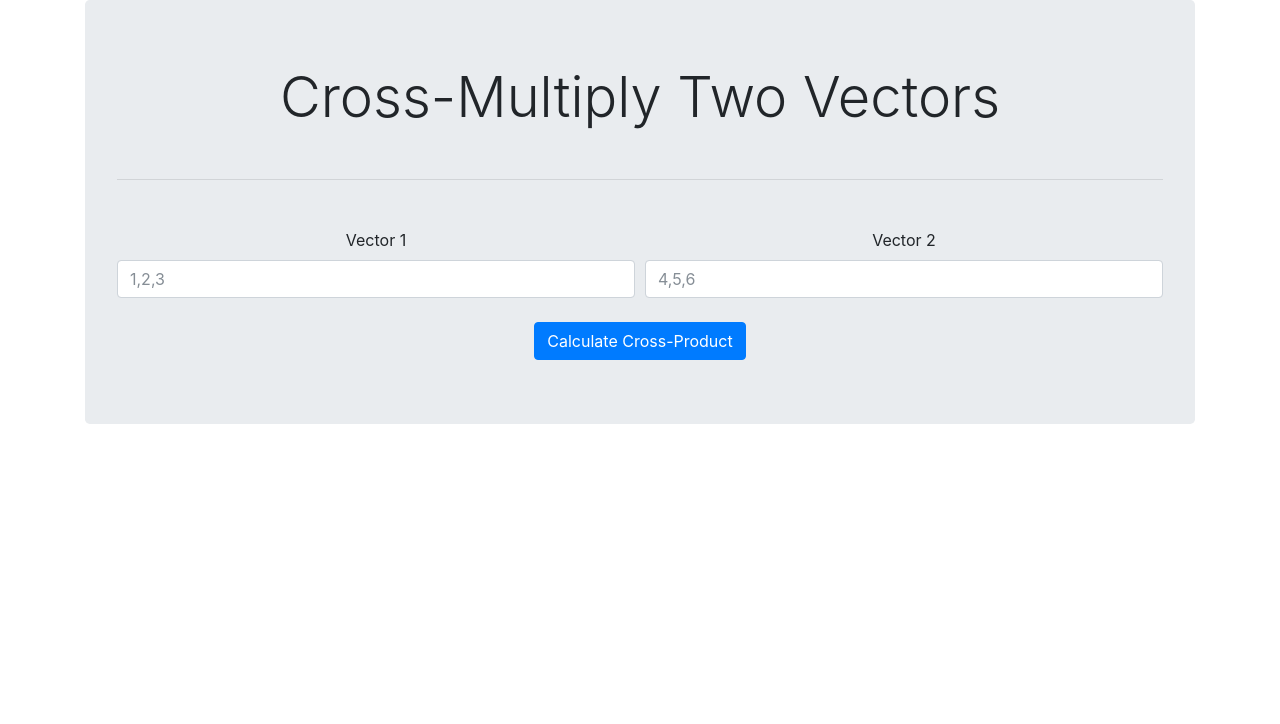
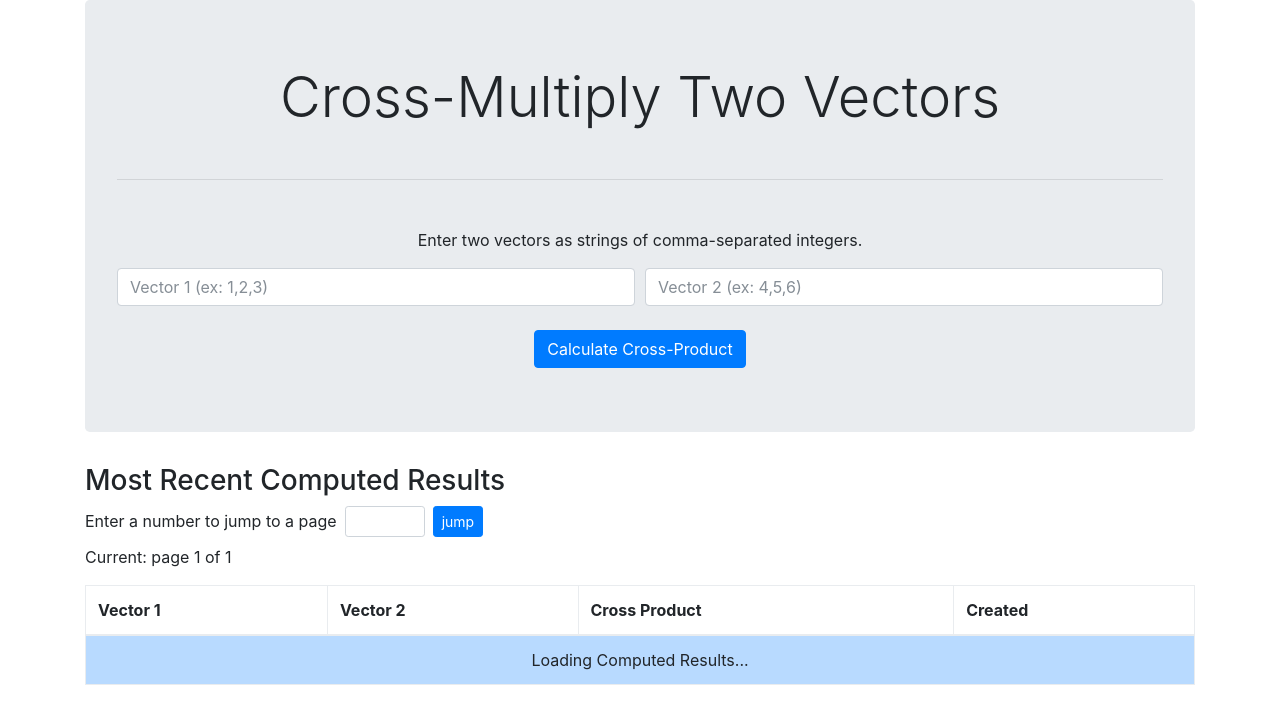
Before and after one commit to souldeux/croscon, a Django app: page / in a window 1280 px wide. Shown: the top 724 px of the page. Run offline with Django 3.2, Linux system fonts and the light colour scheme; parts of the project's set-up code (start-up, migrations or seed data) failed here and were passed over; some libraries are stand-ins or nearby versions.

Commit message:
Submission & error handling
Mostly front-end updates to the home.html template, enabling it to
handle user input and return sane output.

Paginated results, added health check endpoint at api/health

```diff
--- a/crosconchallenge/settings.py
+++ b/crosconchallenge/settings.py
@@ -131,6 +131,10 @@
 
 USE_TZ = True
 
+REST_FRAMEWORK = {
+    'DEFAULT_PAGINATION_CLASS': 'rest_framework.pagination.PageNumberPagination',
+    'PAGE_SIZE': 25
+}
 
 # Static files (CSS, JavaScript, Images)
 # https://docs.djangoproject.com/en/1.11/howto/static-files/
--- a/crosconchallenge/urls.py
+++ b/crosconchallenge/urls.py
@@ -5,9 +5,10 @@
 
 router = DefaultRouter()
 #registering like this means we lose the API root view and start directly with list view
-router.register(r'mathapp', views.CrossProductViewSet)
+router.register(r'compute', views.CrossProductViewSet)
+router.register(r'health', views.Health, 'health')
 
 urlpatterns = [
-	url(r'^$', TemplateView.as_view(template_name='home.html')),
+	url(r'^$', TemplateView.as_view(template_name='home.html'), name='home'),
     url(r'^api/', include(router.urls, namespace='api')),
 ]
--- a/mathapp/models.py
+++ b/mathapp/models.py
@@ -19,3 +19,6 @@
 
 	def __str__(self):
 		return '{} {}'.format(self.id, self.created)
+
+	class Meta:
+		ordering = ('-created',)
--- a/mathapp/templates/home.html
+++ b/mathapp/templates/home.html
@@ -5,26 +5,86 @@
 	<h1 class='display-4'>Cross-Multiply Two Vectors</h1>
 	<hr class='my-5'>
 	<form method='POST' id='vectorForm'>
+		<p>
+			Enter two vectors as strings of comma-separated integers.
+		</p>
+		<div class='alert alert-danger text-left' id='non_field_errors_errors' style='display:none;'>
+			<h4 align='center'>Submission Errors Detected</h3>
+			<hr>
+			<dl id="non_field_errors_errors_list"></dl>
+		</div>
+
 		<div class='form-row'>
 			<div class='form-group col'>
-				<label for='vector1'>Vector 1</label>
-				<input type='text' class='form-control' id='vector1' name='vector1' placeholder='1,2,3'>
+				<label for='vector1' class='sr-only'>Vector 1</label>
+				<input type='text' class='form-control' id='vector1' name='vector1'
+					placeholder='Vector 1 (ex: 1,2,3)'>
+				<div class='alert alert-danger mt-2' id='vector1_errors' style='display:none;'>
+					<dl id="vector1_errors_list"></dl>
+				</div>
 			</div>
 			<div class='form-group col'>
-				<label for='vector2'>Vector 2</label>
-				<input type='text' class='form-control' id='vector2' name='vector2' placeholder='4,5,6'>
+				<label for='vector2' class='sr-only'>Vector 2</label>
+				<input type='text' class='form-control' id='vector2' name='vector2'
+					placeholder='Vector 2 (ex: 4,5,6)'>
+				<div class='alert alert-danger mt-2' id='vector2_errors' style='display:none;'>
+					<dl id="vector2_errors_list"></dl>
+				</div>
 			</div>
 		</div>
-		<button type='submit' class='btn btn-primary mt-2'>Calculate Cross-Product</button>
+		<button type='submit' class='btn btn-primary mt-2' id='calculate-submit'>Calculate Cross-Product</button>
 	</form>
 </div>
+
+
+<h3>Most Recent Computed Results</h3>
+<div class='pagination-control' id='pagination'>
+	<form class='form-inline mb-2'>
+		<label for='page-jumper'>
+			Enter a number to jump to a page
+		</label>
+		<input id='page-jumper' class='form-control form-control-sm mx-2'
+			name='page' type='number' min='1' max='1'>
+		<button type='submit' class='btn btn-primary btn-sm'>jump</button>
+	</form>
+</div>
+<p id='page-numbers'>Current: page <span id='currentpage'>1</span> of <span id='maxpages'>1</span></p>
+	<table class='table table-hover table-bordered' align='center'>
+		<thead>
+			<tr>
+				<th>Vector 1</th>
+				<th>Vector 2</th>
+				<th>Cross Product</th>
+				<th>Created</th>
+			</tr>
+		</thead>
+		<tbody id='computedResultsTableBody'>
+			<tr id='noComputedResultsRow'>
+				<td colspan='4' align='center' id='noComputedResultsAlert' class='table-primary'>
+					Loading Computed Results...
+				</td>
+			</tr>
+		</tbody>
+	</table>
 
 <script>
 $(document).ready(function(){
 
+	var error_container_array = ['non_field_errors_errors', 'vector1_errors', 'vector2_errors']
+	var starting_list_url = "{% url 'api:crossproduct-list' %}"
+	if (get_url_vars()['page']){
+		starting_list_url += ("?page=" + get_url_vars()['page']);
+		$("#currentpage").text(get_url_vars()['page']);
+	}
+	populate_computed_results(starting_list_url);
+
+
 	$("#vectorForm").on('submit', function(event){
 		event.preventDefault();
+		reset_error_containers(error_container_array);
 		create_cross_product();
+		$("#vector1").val('');
+		$("#vector2").val('');
 	});
 
 	function create_cross_product(){
@@ -35,17 +95,90 @@
 				vector1: $("#vector1").val(),
 				vector2: $("#vector2").val(),
 			},
-
-			success: function(json){
-				console.log('success');
+			dataType: 'json',
+			success: function(response){
+				prepend_result_to_table(response);
+				$("#calculate-submit").text("Calculation complete! Results are below")
+					.removeClass('btn-primary')
+					.addClass('btn-success').attr('disabled', true);
 			},
 
 			error: function(xhr, errmsg, err){
-				console.log(xhr.status + ": " + xhr.responseText);
+				$.each(JSON.parse(xhr.responseText), function(k, v){
+					$("#" + k + "_errors_list").append("<p>" + v + "</p>");
+					$("#" + k + "_errors").show();
+				});
 			}
 		});
 	};
 
+	function populate_computed_results(url){
+		$.get(url, function(data){
+			if ( data['results'].length === 0 ){
+				$("#noComputedResultsAlert").text("No Computed Results To Display")
+			}
+			else {
+				$("#noComputedResultsRow").remove();
+				$.each(data['results'], function(id, crossProduct){
+					append_result_to_table(crossProduct);
+				});
+				if ( data['count'] <= 25 ){
+					//only one page
+					$("#pagination-control").hide();
+				}
+				else {
+					$("#pagiation-control").show()
+					var max = Math.ceil(data['count']/25);
+					$("#page-jumper").attr('max', max)
+					$("#maxpages").text(max);
+				}
+			}
+		}).fail(function(){
+			$("#noComputedResultsAlert").html(
+				"<p>Error: no results for that URL. Did you specify an invalid page number?</p>\
+				<a href='" + "{% url 'home' %}" + "''>\
+				Back To Safety</a>").removeClass("table-info").addClass("table-danger");
+			$("#page-numbers").hide();
+		});
+	};
+
+	function append_result_to_table(crossProduct){
+		$("#computedResultsTableBody").append(
+			"<tr><td>" + crossProduct.vector1 + "</td>" +
+			"<td>" + crossProduct.vector2 + "</td>" +
+			"<td>" + crossProduct.result + "</td>" +
+			"<td>" + crossProduct.created + "</td></tr>"
+		);
+	}
+
+	function prepend_result_to_table(crossProduct){
+		$("#noComputedResultsRow").remove();
+		$("#computedResultsTableBody").prepend(
+			"<tr class='table-primary'><td>" + crossProduct.vector1 + "</td>" +
+			"<td>" + crossProduct.vector2 + "</td>" +
+			"<td>" + crossProduct.result + "</td>" +
+			"<td>" + crossProduct.created + "</td></tr>"
+		);
+	}
+
+	function reset_error_containers(error_container_array){
+		$.each(error_container_array, function(k, v){
+			$("#" + v + "_list").text('');
+			$("#" + v).hide();
+		});
+	}
+
+	function get_url_vars(){
+		var vars = [], hash;
+		var args = window.location.href.slice(window.location.href.indexOf("?")+1).split("&");
+		for (var i = 0; i < args.length; i ++){
+			arg = args[i].split('=');
+			vars.push(arg[0]);
+			vars[arg[0]] = arg[1];
+		}
+		return vars;
+	}
+
 });
 </script>
 {% endblock content %}
```
Also changed, not shown: mathapp/views.py (+9 -2 lines), mathapp/migrations/0002_auto_20171205_1550.py (added), 1 other file.
